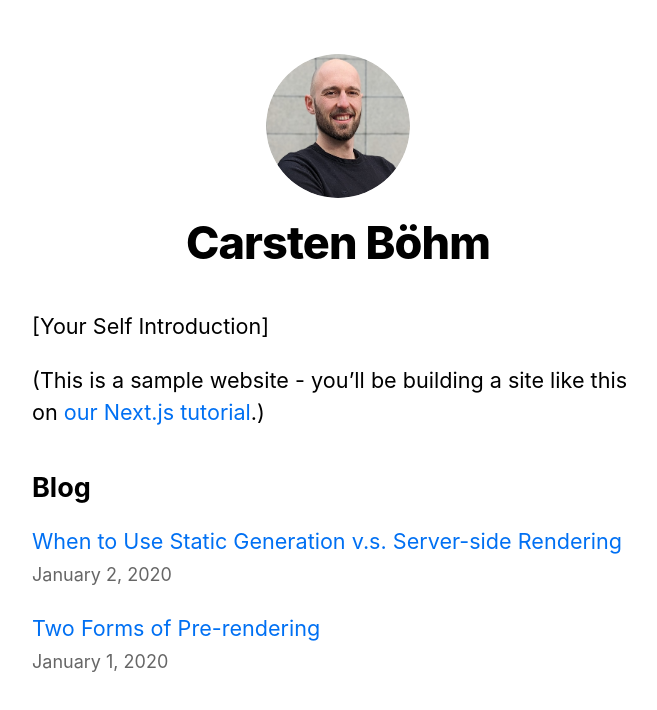
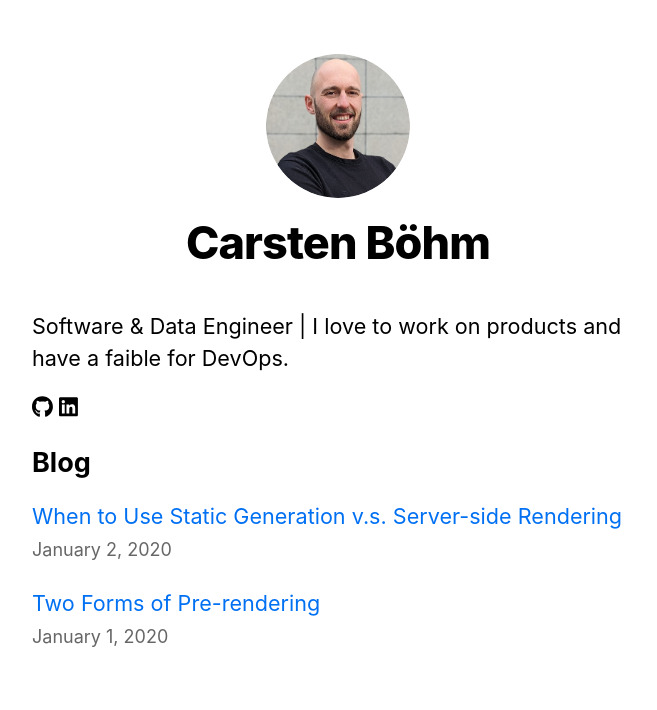
Before and after one commit to carsten-bo/personal-site, a Next.js app: page / in a window 1280 px wide. Shown: the top 710 px of the page, without its empty margins (302-959 px from the left). Built offline with nearby package versions, Linux system fonts and the light colour scheme.

Commit message:
Add links

```diff
--- a/package.json
+++ b/package.json
@@ -6,9 +6,14 @@
     "start": "next start"
   },
   "dependencies": {
+    "@fortawesome/fontawesome-svg-core": "^6.3.0",
+    "@fortawesome/free-brands-svg-icons": "^6.3.0",
+    "@fortawesome/free-solid-svg-icons": "^6.3.0",
+    "@fortawesome/react-fontawesome": "^0.2.0",
     "date-fns": "^2.29.3",
     "gray-matter": "^4.0.3",
     "next": "latest",
+    "next-share": "^0.19.0",
     "react": "18.2.0",
     "react-dom": "18.2.0",
     "remark": "^14.0.2",
--- a/pages/_app.js
+++ b/pages/_app.js
@@ -1,4 +1,4 @@
-// `pages/_app.js`
+// `pages/_app.js`:checkhealth nvim_treesitter
 import '../styles/global.css';
 
 export default function App({ Component, pageProps }) {
--- a/pages/api/hello.js
+++ /dev/null
@@ -1,3 +0,0 @@
-export default function handler(req, res) {
-  res.status(200).json({ text: 'Hello' });
-}
--- a/pages/index.js
+++ b/pages/index.js
@@ -5,6 +5,10 @@ import Date from "../components/date"
 
 import utilStyles from "../styles/utils.module.css"
 import { getSortedPostsData } from "../lib/posts"
+import { faGithub, faLinkedin } from '@fortawesome/free-brands-svg-icons'
+import { FontAwesomeIcon } from '@fortawesome/react-fontawesome'
+import '@fortawesome/fontawesome-svg-core/styles.css'
+
 
 export async function getStaticProps() {
   const allPostsData = getSortedPostsData()
@@ -22,12 +26,20 @@ export default function Home({ allPostsData }) {
         <title>{siteTitle}</title>
       </Head>
       <section className={utilStyles.headingMd}>
-        <p>[Your Self Introduction]</p>
         <p>
-          (This is a sample website - you’ll be building a site like this on{" "}
-          <a href="https://nextjs.org/learn">our Next.js tutorial</a>.)
-        </p>
+          Software & Data Engineer | I love to work on products and have a faible for DevOps. </p>
       </section>
+
+      <section className={utilStyles.headingMd}>
+      <Link href="https://github.com/carsten-bo" style={{ textDecoration: 'none', color: "black" }}>
+        <FontAwesomeIcon icon={faGithub} size="l" pull="left" />
+      </Link>
+
+      <Link href="https://www.linkedin.com/in/carsten-boehm/"style={{ textDecoration: 'none', color: "black" }}>
+        <FontAwesomeIcon icon={faLinkedin} size="l" pull="left"/>
+      </Link>
+      </section>
+      <br></br>
       <section className={`${utilStyles.headingMd} ${utilStyles.padding1px}`}>
         <h2 className={utilStyles.headingLg}>Blog</h2>
         <ul className={utilStyles.list}>
```
Also changed, not shown: 1 other file (tests, documents, lock files or other folders).
